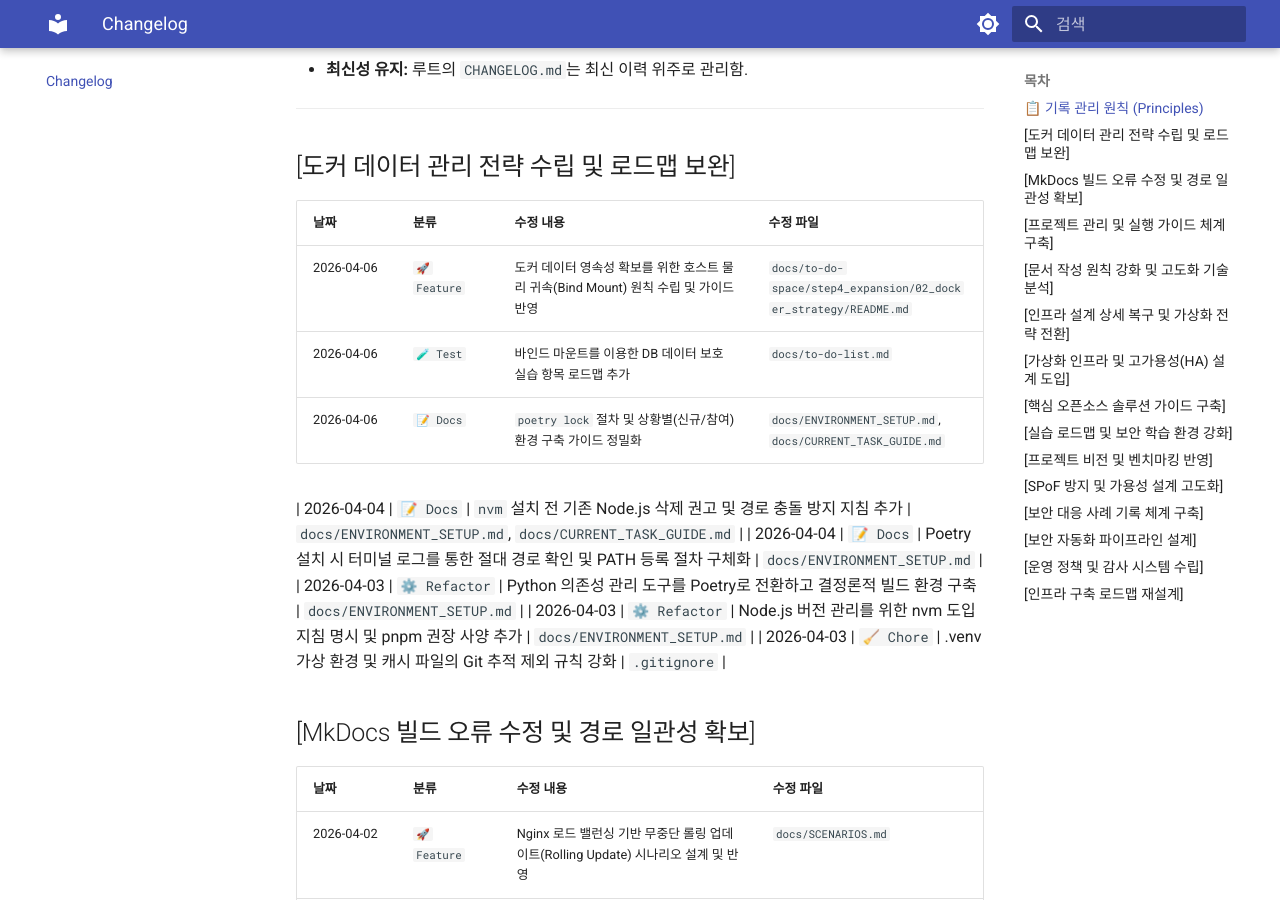
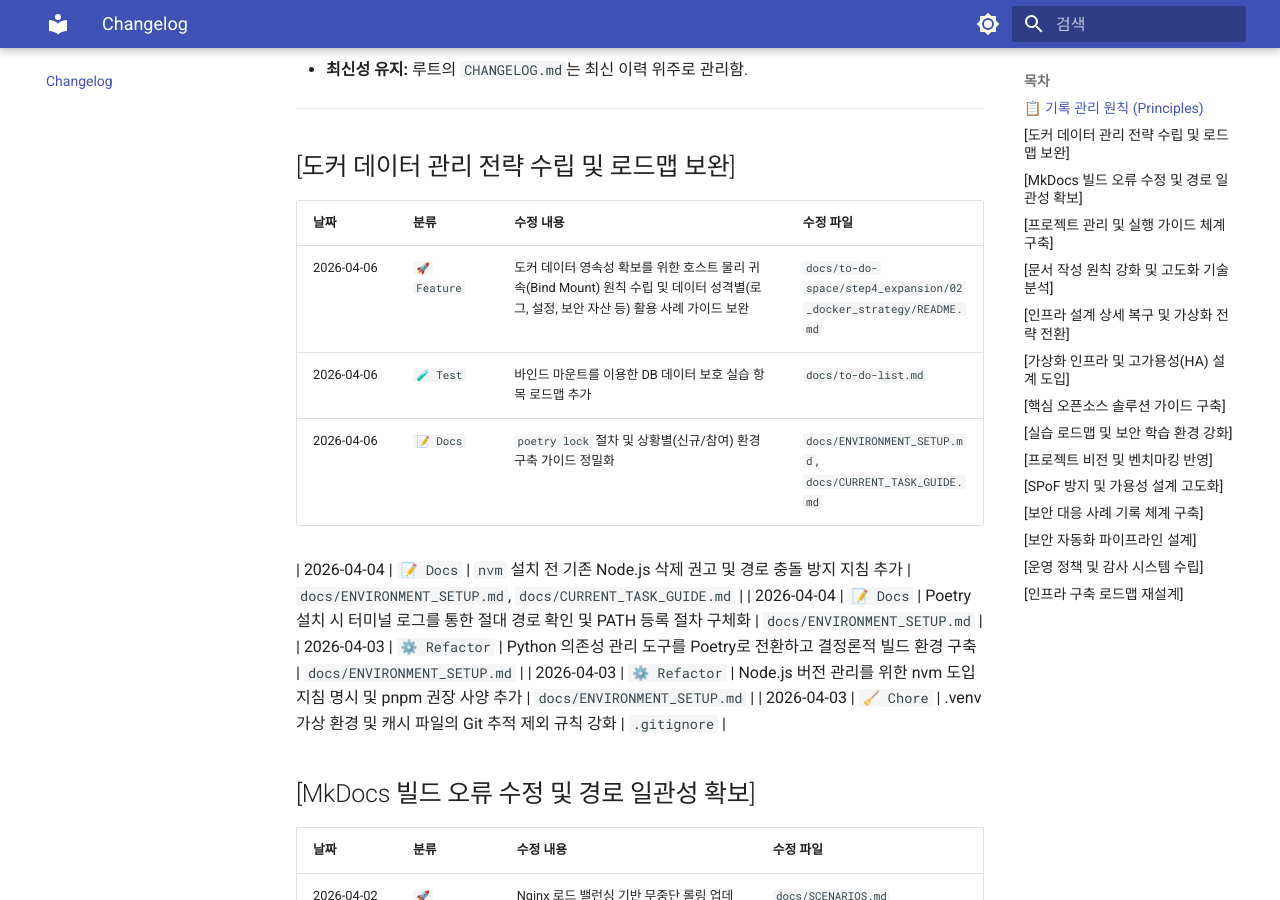
Before and after one commit to ksj686/cloud_infra, an MkDocs documentation site: the page built from docs/CHANGELOG.md, in a window 1280 px wide and 900 px high, scrolled down 716 px. Built offline with MkDocs 1.6.1 and Material for MkDocs 9.7.7, drawn with Linux system fonts in a browser that asks for light colours.

Commit message:
docs: 2026-04-06 기준 도커 관리 전략 및 로드맵 보완 내역 기록  - 데이터 영속성 지침 보완 및 의존성 관리 절차 고도화 내역 일괄 업데이트

```diff
--- a/docs/CHANGELOG.md
+++ b/docs/CHANGELOG.md
@@ -22,7 +22,7 @@
 ## [도커 데이터 관리 전략 수립 및 로드맵 보완]
 | 날짜 | 분류 | 수정 내용 | 수정 파일 |
 | :--- | :--- | :--- | :--- |
-| 2026-04-06 | `🚀 Feature` | 도커 데이터 영속성 확보를 위한 호스트 물리 귀속(Bind Mount) 원칙 수립 및 가이드 반영 | `docs/to-do-space/step4_expansion/02_docker_strategy/README.md` |
+| 2026-04-06 | `🚀 Feature` | 도커 데이터 영속성 확보를 위한 호스트 물리 귀속(Bind Mount) 원칙 수립 및 데이터 성격별(로그, 설정, 보안 자산 등) 활용 사례 가이드 보완 | `docs/to-do-space/step4_expansion/02_docker_strategy/README.md` |
 | 2026-04-06 | `🧪 Test` | 바인드 마운트를 이용한 DB 데이터 보호 실습 항목 로드맵 추가 | `docs/to-do-list.md` |
 | 2026-04-06 | `📝 Docs` | `poetry lock` 절차 및 상황별(신규/참여) 환경 구축 가이드 정밀화 | `docs/ENVIRONMENT_SETUP.md`, `docs/CURRENT_TASK_GUIDE.md` |
 
```
